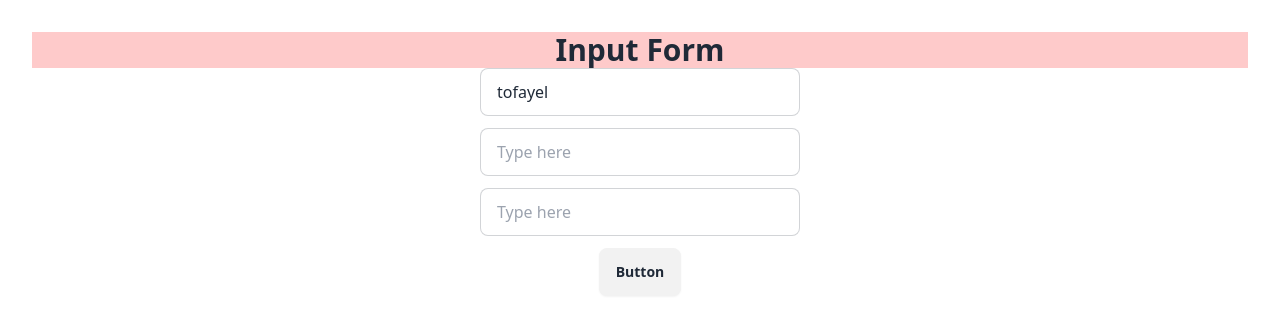
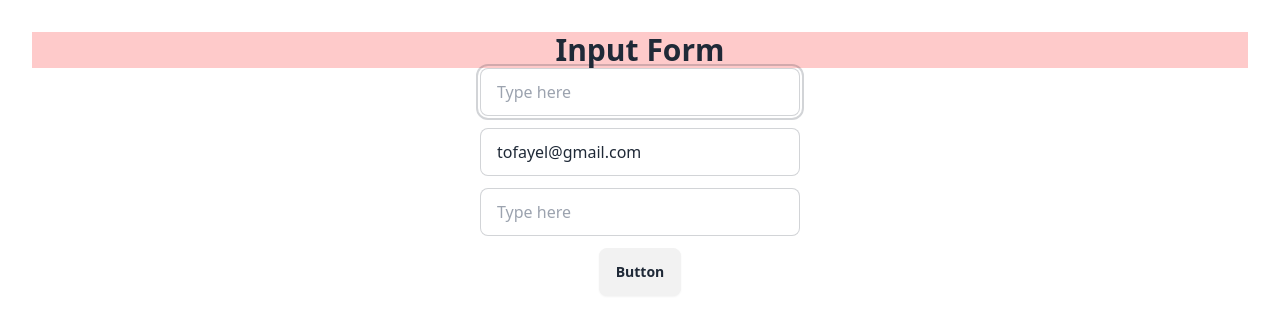
Before and after one commit to tofayeLL/form-master, a React (Vite) app: page / in a window 1280 px wide. Shown: the top 334 px of the page. Built offline with nearby package versions, Linux system fonts and the light colour scheme.

Commit message:
Explore Ref and access value by use Ref from the from input field

```diff
--- a/src/App.jsx
+++ b/src/App.jsx
@@ -1,6 +1,7 @@
 
 
 import './App.css'
+import RefForm from './components/RefForm/RefForm'
 import SimpleForm from './components/SimpleForm/SimpleForm'
 import StatefulForm from './components/StatefulForm/StatefulForm'
 
@@ -14,7 +15,9 @@ function App() {
       Input Form
     </h1>
     {/* <SimpleForm></SimpleForm> */}
-    <StatefulForm></StatefulForm>
+    {/* <StatefulForm></StatefulForm> */}
+
+    <RefForm></RefForm>
 
 
 
--- /dev/null
+++ b/src/components/RefForm/RefForm.jsx
@@ -0,0 +1,41 @@
+import { useEffect, useRef } from "react";
+
+const RefForm = () => {
+
+    const nameRef = useRef(null);
+    const emailRef = useRef(null);
+    const passwordRef = useRef(null);
+
+
+    useEffect(() => {
+        nameRef.current.focus();
+    }, [])
+
+
+    const handleSubmit = (e) => {
+        e.preventDefault();
+        console.log('submitted');
+        console.log(nameRef.current.value);
+        console.log(emailRef.current.value);
+        console.log(passwordRef.current.value);
+
+    }
+    return (
+        <div>
+            <form onSubmit={handleSubmit} className="space-y-3">
+                <input ref={nameRef} type="text" name="name" placeholder="Type here" className="input input-bordered w-full max-w-xs" />
+                <br />
+                <input ref={emailRef} defaultValue={'tofayel@gmail.com'} type="email" name="email" placeholder="Type here" className="input input-bordered w-full max-w-xs" />
+                <br />
+                <input ref={passwordRef} type="password" name="password" placeholder="Type here" className="input input-bordered w-full max-w-xs" />
+                <br />
+
+                <button type="submit" className="btn">Button</button>
+
+            </form>
+
+        </div>
+    );
+};
+
+export default RefForm;
```
